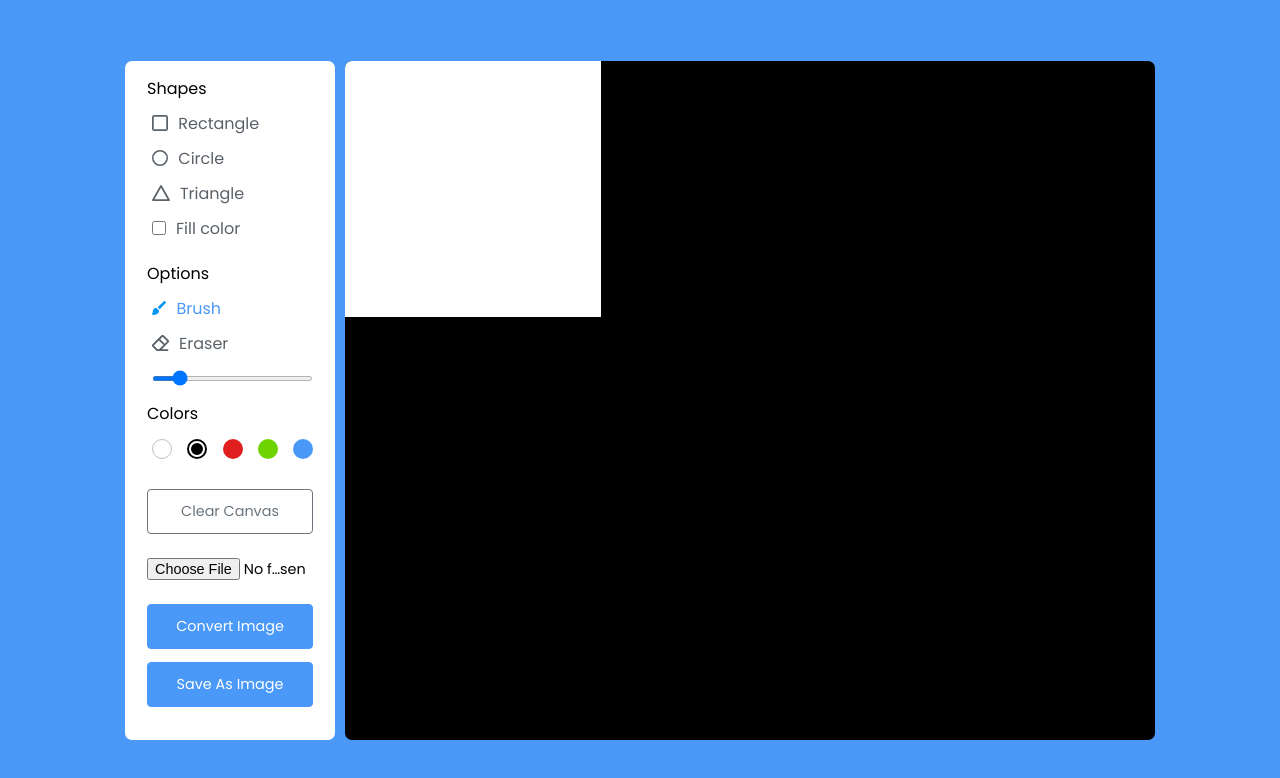
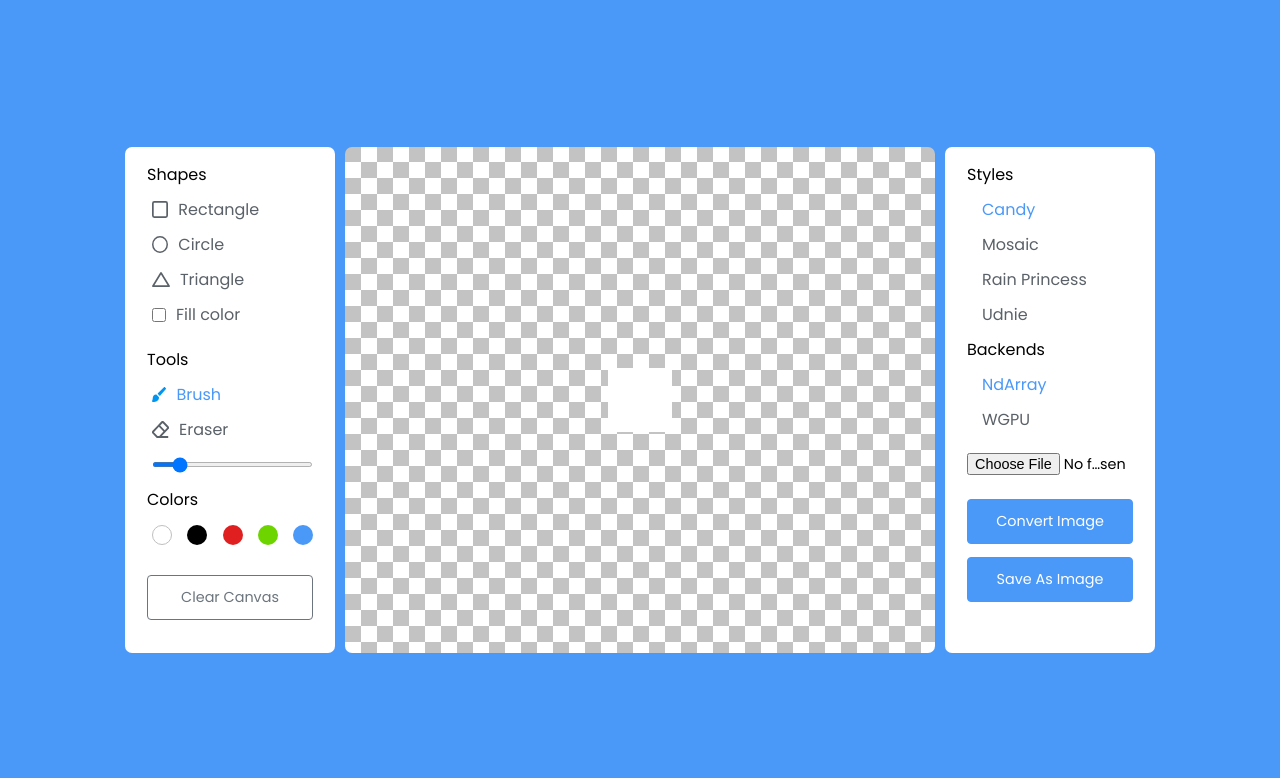
Before and after one commit to younggam/wasm-drawing-playground, a website built with webpack: page www/index.html in a window 1280 px wide. Built offline with nearby package versions, Linux system fonts and the light colour scheme.

Commit message:
style selection impl

```diff
--- a/www/index.html
+++ b/www/index.html
@@ -12,7 +12,7 @@
     <section class="tools-board">
         <div class="row">
             <label class="title">Shapes</label>
-            <ul class="options">
+            <ul class="tools">
                 <li class="option tool" id="rectangle">
                     <img src="icons/rectangle.svg" alt="">
                     <span>Rectangle</span>
@@ -32,8 +32,8 @@
             </ul>
         </div>
         <div class="row">
-            <label class="title">Options</label>
-            <ul class="options">
+            <label class="title">Tools</label>
+            <ul class="tools">
                 <li class="option active tool" id="brush">
                     <img src="icons/brush.svg" alt="">
                     <span>Brush</span>
@@ -47,11 +47,11 @@
                 </li>
             </ul>
         </div>
-        <div class="row colors">
+        <div class="row">
             <label class="title">Colors</label>
-            <ul class="options">
+            <ul class="colors">
                 <li class="option"></li>
-                <li class="option selected"></li>
+                <li class="option active"></li>
                 <li class="option"></li>
                 <li class="option"></li>
                 <li class="option">
@@ -61,14 +61,46 @@
         </div>
         <div class="row buttons">
             <button class="clear-canvas">Clear Canvas</button>
+        </div>
+    </section>
+    <section class="drawing-board" style="background-image: url('./background.png');">
+        <canvas></canvas>
+    </section>
+    <section class="style-board">
+        <div class="row">
+            <label class="title">Styles</label>
+            <ul class="styles">
+                <li class="option active style" id="candy">
+                    <span>Candy</span>
+                </li>
+                <li class="option style" id="mosaic">
+                    <span>Mosaic</span>
+                </li>
+                <li class="option style" id="rain-princess">
+                    <span>Rain Princess</span>
+                </li>
+                <li class="option style" id="udnie">
+                    <span>Udnie</span>
+                </li>
+            </ul>
+        </div>
+        <div class="row">
+            <label class="title">Backends</label>
+            <ul class="backends">
+                <li class="option active backend" id="ndarray">
+                    <span>NdArray</span>
+                </li>
+                <li class="option backend" id="wgpu">
+                    <span>WGPU</span>
+                </li>
+            </ul>
+        </div>
+        <div class="row buttons">
             <input class="upload-img" type="file" id="imageInput" accept="image/*">
             <button class="convert-img">Convert Image</button>
             <button class="save-img">Save As Image</button>
         </div>
     </section>
-    <section class="drawing-board">
-        <canvas></canvas>
-    </section>
 </div>
 
 </body>
--- a/www/index.js
+++ b/www/index.js
@@ -5,6 +5,8 @@ const canvas = document.querySelector("canvas"),
     fillColor = document.querySelector("#fill-color"),
     sizeSlider = document.querySelector("#size-slider"),
     colorBtns = document.querySelectorAll(".colors .option"),
+    styleBtns = document.querySelectorAll(".style"),
+    backendBtns = document.querySelectorAll(".backend"),
     colorPicker = document.querySelector("#color-picker"),
     clearCanvas = document.querySelector(".clear-canvas"),
     saveImg = document.querySelector(".save-img"),
@@ -16,7 +18,12 @@ let prevMouseX, prevMouseY, snapshot,
     isDrawing = false,
     selectedTool = "brush",
     brushWidth = 5,
-    selectedColor = "#000";
+    selectedColor = "#000",
+    selectedStyle = "candy",
+    selectedBackend = "ndarray";
+
+// initialization
+
 const setCanvasBackground = () => {
     // setting whole canvas background to white, so the downloaded img background will be white
     ctx.fillStyle = "#fff";
@@ -24,8 +31,8 @@ const setCanvasBackground = () => {
     ctx.fillStyle = selectedColor; // setting fillstyle back to the selectedColor, it'll be the brush color
 }
 
-canvas.width = canvas.offsetWidth;
-canvas.height = canvas.offsetHeight;
+canvas.width = 64;//canvas.offsetWidth;
+canvas.height = 64;//canvas.offsetHeight;
 setCanvasBackground();
 
 worker.onmessage = event => {
@@ -36,6 +43,8 @@ worker.onmessage = event => {
         ctx.putImageData(imageData, 0, 0);
     }
 };
+
+// draw func
 
 const drawRect = (e) => {
     // if fillColor isn't checked draw a rect with border else draw rect with background
@@ -88,10 +97,13 @@ const drawing = (e) => {
         drawTriangle(e);
     }
 }
+
+// tool-board
+
 toolBtns.forEach(btn => {
     btn.addEventListener("click", () => { // adding click event to all tool option
         // removing active class from the previous option and adding on current clicked option
-        document.querySelector(".options .active").classList.remove("active");
+        document.querySelector(".tools .active").classList.remove("active");
         btn.classList.add("active");
         selectedTool = btn.id;
     });
@@ -100,7 +112,7 @@ sizeSlider.addEventListener("change", () => brushWidth = sizeSlider.value); // p
 colorBtns.forEach(btn => {
     btn.addEventListener("click", () => { // adding click event to all color button
         // removing selected class from the previous option and adding on current clicked option
-        document.querySelector(".options .selected").classList.remove("selected");
+        document.querySelector(".colors .active").classList.remove("selected");
         btn.classList.add("selected");
         // passing selected btn background color as selectedColor value
         selectedColor = window.getComputedStyle(btn).getPropertyValue("background-color");
@@ -116,22 +128,32 @@ clearCanvas.addEventListener("click", () => {
     uploadImg.value = '';
     setCanvasBackground();
 });
-saveImg.addEventListener("click", () => {
-    const link = document.createElement("a"); // creating <a> element
-    link.download = `${Date.now()}.jpg`; // passing current date as link download value
-    link.href = canvas.toDataURL(); // passing canvasData as link href value
-    link.click(); // clicking link to download image
-});
-convertImg.addEventListener("click", async () => {
-    const imageData = ctx.getImageData(0, 0, canvas.width, canvas.height);
-    worker.postMessage({
-        type: 'transfer',
-        modelType: 1,
-        pixels: imageData.data,
-        width: canvas.width,
-        height: canvas.height
+
+// canvas
+
+canvas.addEventListener("mousedown", startDraw);
+canvas.addEventListener("mousemove", drawing);
+canvas.addEventListener("mouseup", () => isDrawing = false);
+canvas.addEventListener("mouseleave", () => isDrawing = false);
+
+// style-board
+
+styleBtns.forEach(btn => {
+    btn.addEventListener("click", () => {
+        document.querySelector(".styles .active").classList.remove("active");
+        btn.classList.add("active");
+        selectedStyle = btn.id;
     });
-});
+})
+
+backendBtns.forEach(btn => {
+    btn.addEventListener("click", () => {
+        document.querySelector(".backends .active").classList.remove("active");
+        btn.classList.add("active");
+        selectedBackend = btn.id;
+    });
+})
+
 uploadImg.addEventListener('change', async (e) => {
     const file = e.target.files[0];
     if (!file) return;
@@ -139,6 +161,21 @@ uploadImg.addEventListener('change', async (e) => {
     img.onload = () => ctx.drawImage(img, 0, 0, canvas.width, canvas.height);
     img.src = URL.createObjectURL(file);
 });
-canvas.addEventListener("mousedown", startDraw);
-canvas.addEventListener("mousemove", drawing);
-canvas.addEventListener("mouseup", () => isDrawing = false);
+
+convertImg.addEventListener("click", async () => {
+    const imageData = ctx.getImageData(0, 0, canvas.width, canvas.height);
+    worker.postMessage({
+        type: 'transfer',
+        styleName: selectedStyle,
+        pixels: imageData.data,
+        width: canvas.width,
+        height: canvas.height
+    });
+});
+
+saveImg.addEventListener("click", () => {
+    const link = document.createElement("a"); // creating <a> element
+    link.download = `${Date.now()}.jpg`; // passing current date as link download value
+    link.href = canvas.toDataURL(); // passing canvasData as link href value
+    link.click(); // clicking link to download image
+});
--- a/www/style.css
+++ b/www/style.css
@@ -29,7 +29,7 @@ section {
     border-radius: 7px;
 }
 
-.tools-board {
+.tools-board, .style-board {
     width: 210px;
     padding: 15px 22px 0;
 }
@@ -38,12 +38,12 @@ section {
     margin-bottom: 20px;
 }
 
-.row .options {
+.row :is(.tools, .colors, .styles, .backends){
     list-style: none;
     margin: 10px 0 0 5px;
 }
 
-.row .options .option {
+.row :is(.tools, .colors, .styles, .backends) .option {
     display: flex;
     cursor: pointer;
     align-items: center;
@@ -80,7 +80,7 @@ section {
     margin-top: 10px;
 }
 
-.colors .options {
+.colors {
     display: flex;
     justify-content: space-between;
 }
@@ -180,11 +180,15 @@ section {
 .drawing-board {
     flex: 1;
     overflow: hidden;
-    background: #000000;
+    background: #cccccc;
+    display: flex;
+    justify-content: center;
+    align-items: center;
+    max-width: 1024px;
+    max-height: 1024px;
 }
 
 .drawing-board canvas {
-    centering: center;
-    width: 256px;
-    height: 256px;
+    /*width: 100%;*/
+    /*height: 100%;*/
 }
--- a/www/webpack.config.js
+++ b/www/webpack.config.js
@@ -20,6 +20,6 @@ module.exports = {
         ],
     },
     plugins: [
-        new CopyWebpackPlugin(['index.html', 'icons/*.svg'])
+        new CopyWebpackPlugin(['index.html', 'icons/*.svg','background.png'])
     ],
 };
--- a/www/worker.js
+++ b/www/worker.js
@@ -4,10 +4,10 @@ let styleTransfer = new wasm.StyleTransfer();
 console.log('style transfer ready');
 
 self.onmessage = event => {
-    const {type, modelType, pixels, width, height} = event.data;
+    const {type, styleName, pixels, width, height} = event.data;
     if (type === 'transfer' && styleTransfer != null) {
         console.log('style transfer start');
-        styleTransfer.inference(modelType, pixels, width, height).then(data => postMessage({
+        styleTransfer.inference(nameToModel(styleName), pixels, width, height).then(data => postMessage({
             type: 'done',
             pixels: data.buffer,
             width: width,
@@ -15,3 +15,11 @@ self.onmessage = event => {
         }, [data.buffer]))
     }
 };
+
+function nameToModel(styleName) {
+    if (styleName === 'candy') return 0;
+    if (styleName === 'mosaic') return 1;
+    if (styleName === 'rain_princess') return 2;
+    if (styleName === 'udnie') return 3;
+    return 0;
+}
```
Also changed, not shown: www/background.png (added).
